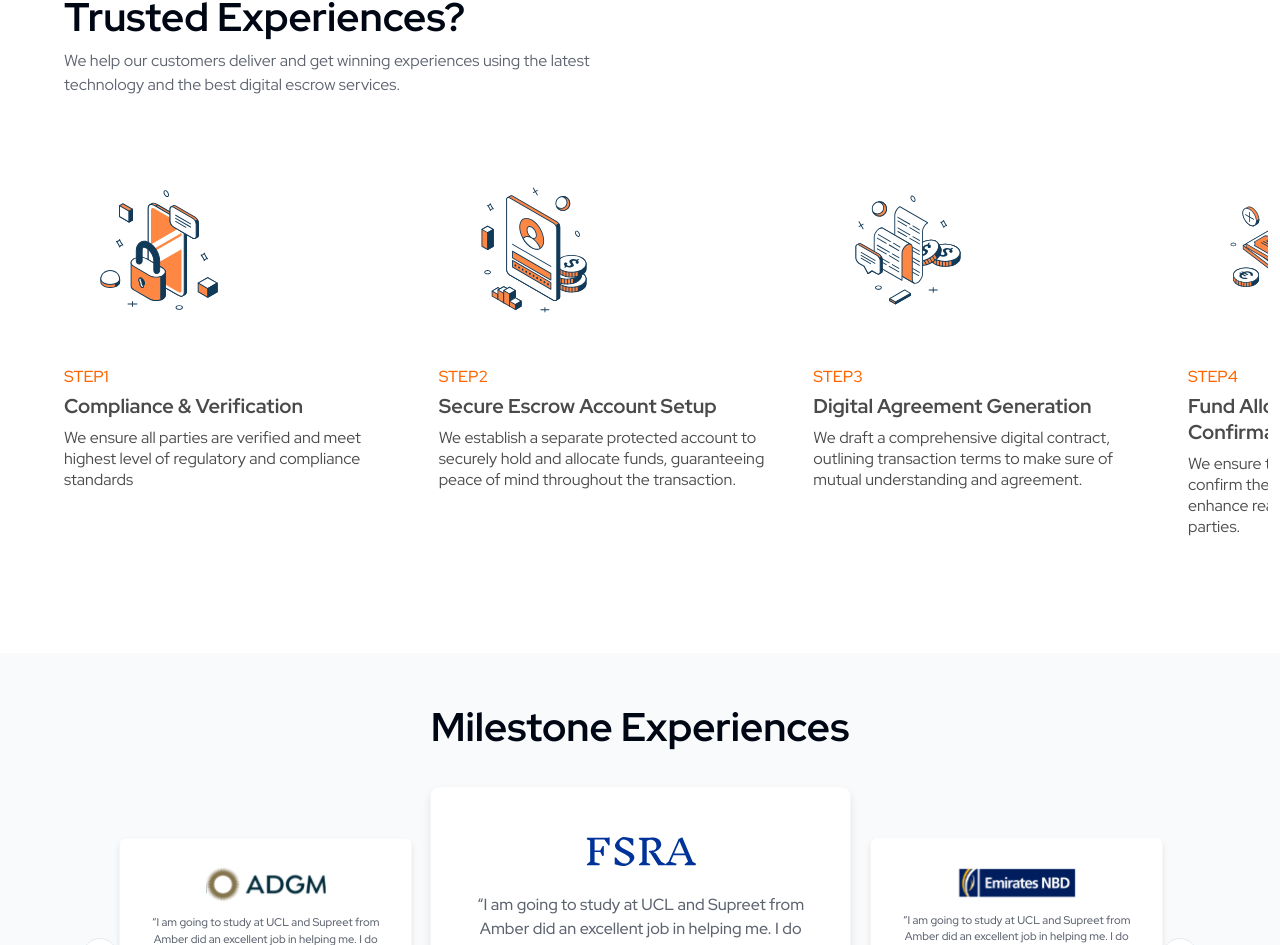
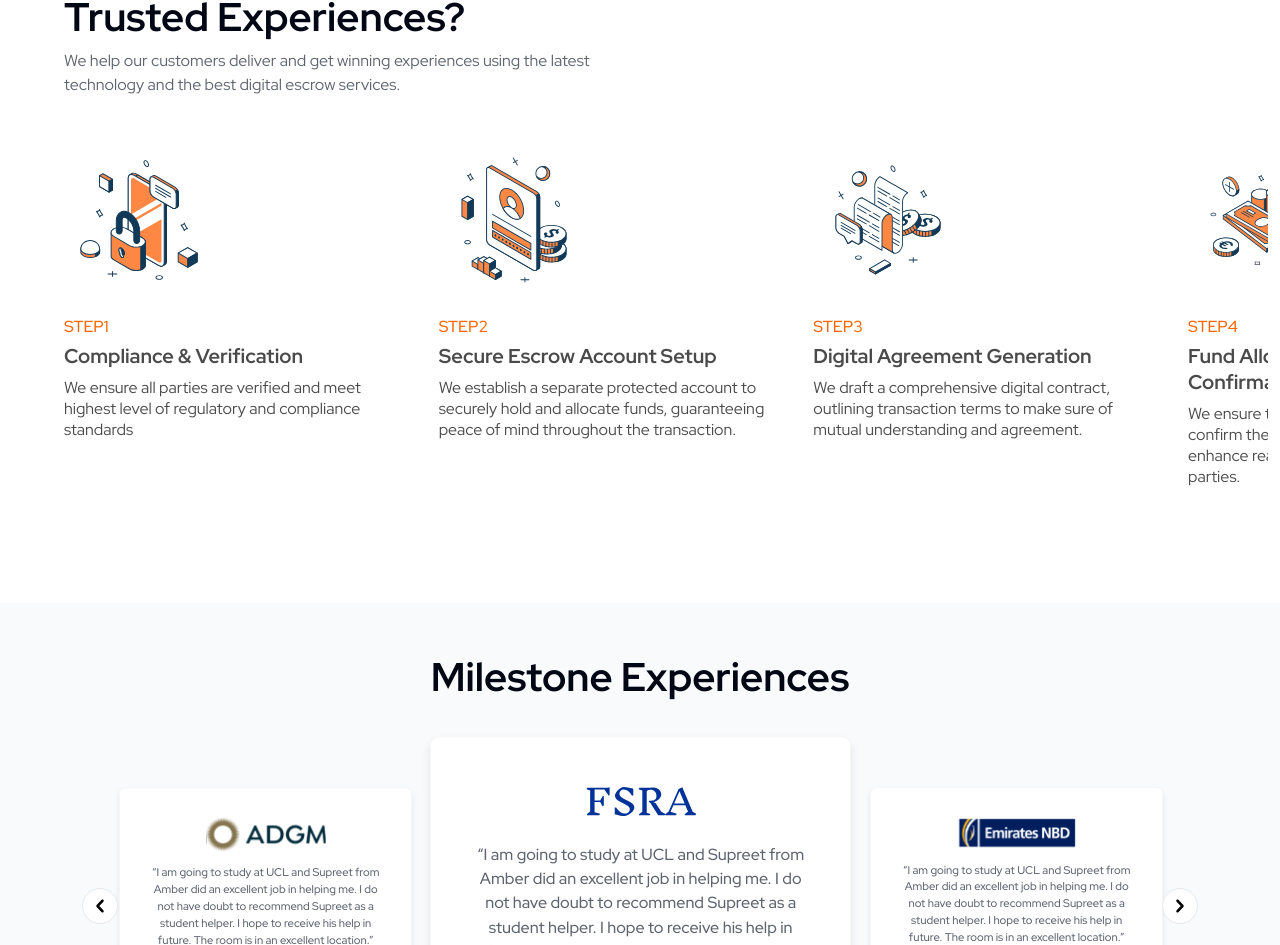
Before and after one commit to guravana22/trustin_web, a React (Create React App) app in the folder frontend/: page / in a window 1280 px wide. Shown: the part 5893-6838 px from the top of the page. Built offline with nearby package versions, Linux system fonts and the light colour scheme.

Commit message:
#1 removed the unwanted padding

```diff
--- a/frontend/src/components/Workexperience.jsx
+++ b/frontend/src/components/Workexperience.jsx
@@ -81,10 +81,10 @@ const Workexperience = () => {
     return data.map((card) => (
       <div key={card.id} className="item">
         <div
-          className="card Workexperience_cards"
-          style={{ backgroundColor: card.bgcolor, border: "none" }}
+          className="card Workexperience_cards border border-0"
+          style={{ backgroundColor: card.bgcolor }}
         >
-          <div className="card-body" style={{ padding: "30px 0px 20px 20px" }}>
+          <div>
             <div className="image-container separator">
               <img
                 src={card.bottomImg}
```
